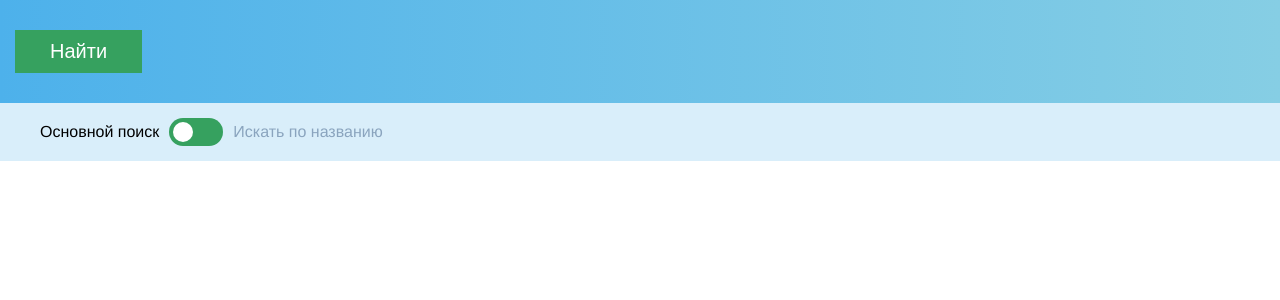
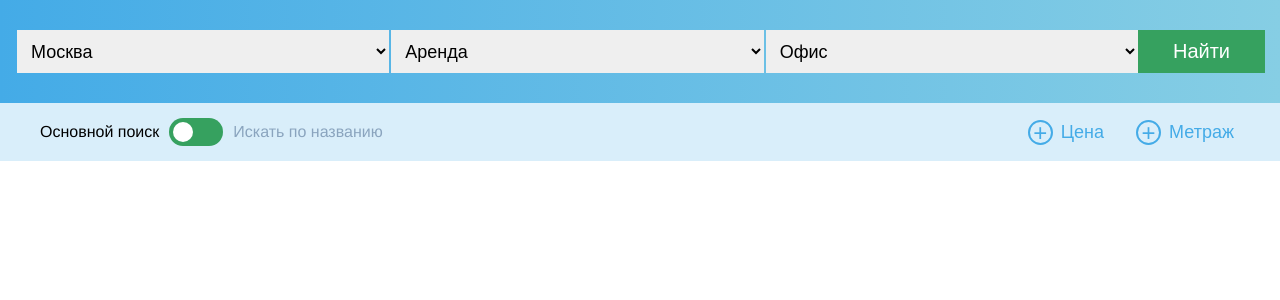
Before and after one commit to ToHor1zon/test-case-for-sovcombank, a Vue app: page / in a window 1280 px wide. Shown: the top 300 px of the page. Built offline with nearby package versions, Linux system fonts and the light colour scheme.

Commit message:
add selectors and footer options components

```diff
--- a/src/assets/style/variables.scss
+++ b/src/assets/style/variables.scss
@@ -1,3 +1,29 @@
 $text-color: #2c3e50;
 
 $primary-color: rgb(54, 161, 95);
+$background-primary: rgb(68, 171, 231);
+$background-secondary: rgb(134, 206, 228);
+$background-opacity: rgba(68, 171, 231, 0.2);
+
+
+$breakpoints: (
+    'xxs': (max-width: 375px),
+    'xs': (max-width: 425px),
+    'sm': (max-width: 576px),
+    'md': (max-width: 768px),
+    'lg': (max-width: 992px),
+    'xl': (max-width: 1200px),
+    'xxl': (max-width: 1400px),
+    'xxxl': (max-width: 1600px),
+);
+
+$breakpoints-min: (
+    'xxs': (min-width: 320px),
+    'xs': (min-width: 375px),
+    'sm': (min-width: 425px),
+    'md': (min-width: 576px),
+    'lg': (min-width: 768px),
+    'xl': (min-width: 992px),
+    'xxl': (min-width: 1200px),
+    'xxxl': (min-width: 1400px),
+);
--- a/src/components/MainSearch.vue
+++ b/src/components/MainSearch.vue
@@ -8,7 +8,22 @@
     </div>
     <div class="main-search-footer__wrapper">
       <div class="main-search-footer-switcher__wrapper">
-        <Switcher :checked="isOptionSearch" @clickOnSwitcher="switcherStateHandler" />
+        <Switcher
+          :checked="isOptionSearch"
+          @clickOnSwitcher="switcherStateHandler"
+        />
+      </div>
+      <div class="main-search-footer-params__wrapper">
+        <FooterOption
+          @click="clickOnPriceOption"
+          :title="'Цена'"
+          :isActive="isActivePrice"
+        />
+        <FooterOption
+          @click="clickOnSquareOption"
+          :title="'Метраж'"
+          :isActive="isActiveSquare"
+        />
       </div>
     </div>
   </div>
@@ -17,25 +32,35 @@
 <script>
 import SearchByName from "./search/ByName.vue";
 import SearchByOptions from "./search/ByOptions.vue";
+import FooterOption from "./search/elements/FooterOption.vue";
 import Switcher from "./search/elements/Switcher.vue";
 
 export default {
+  name: "MainSearch",
   components: {
     SearchByOptions,
     SearchByName,
     Switcher,
+    FooterOption,
   },
   data() {
     return {
       isOptionSearch: false,
+      isActivePrice: false,
+      isActiveSquare: false,
     };
   },
   methods: {
     switcherStateHandler(isChecked) {
-
       this.isOptionSearch = isChecked;
-    }
-  }
+    },
+    clickOnPriceOption() {
+      this.isActivePrice = !this.isActivePrice;
+    },
+    clickOnSquareOption() {
+      this.isActiveSquare = !this.isActiveSquare;
+    },
+  },
 };
 </script>
 
@@ -45,8 +70,8 @@ export default {
     &__wrapper {
       background: linear-gradient(
         to right,
-        rgb(77, 177, 235),
-        rgb(134, 206, 228)
+        $background-primary,
+        $background-secondary
       );
       padding: 30px 15px;
     }
@@ -54,6 +79,8 @@ export default {
 
   &-footer {
     &__wrapper {
+      display: flex;
+      justify-content: space-between;
       background-color: rgba(68, 171, 231, 0.2);
       padding: 15px 40px;
     }
@@ -64,7 +91,12 @@ export default {
         align-items: center;
       }
     }
+
+    &-params {
+      &__wrapper {
+        display: flex;
+      }
+    }
   }
 }
-
 </style>
--- a/src/components/search/ByOptions.vue
+++ b/src/components/search/ByOptions.vue
@@ -1,9 +1,9 @@
 <template>
-  <div>
-    <div>
-      <!-- <Select />
-      <Select />
-      <Select /> -->
+  <div class="search-by-option__wrapper">
+    <div class="search-by-option-main__wrapper">
+      <Select :name="'city'" :options="cities" class="search-by-option-main__select" />
+      <Select :name="'typeOfDeal'" :options="typesOfDeal" class="search-by-option-main__select" />
+      <Select :name="'typeOfArea'" :options="typesOfArea" class="search-by-option-main__select" />
       <AcceptButton />
     </div>
   </div>
@@ -11,20 +11,47 @@
 
 <script>
 import AcceptButton from "./elements/AcceptButton.vue";
-// import Select from "./elements/Select.vue";
+import Select from "./elements/Select.vue";
 
 export default {
   name: "SearchByOptions",
   components: {
-    // Select,
+    Select,
     AcceptButton,
   },
   data() {
     return {
-      city: null,
-      typeOfDeal: null, // сделать через enum
-      typeOfArea: null, // сделать через enum
+      cities: [
+        { name: "Москва", id: 1 },
+        { name: "Санкт-Петербург", id: 2 },
+        { name: "Краснодар", id: 3 },
+      ],
+      typesOfDeal: [
+        { name: "Аренда", id: 1 },
+        { name: "Покупка", id: 2 },
+      ],
+      typesOfArea: [
+        { name: "Офис", id: 1 },
+        { name: "Квартира", id: 2 },
+      ],
     };
   },
 };
 </script>
+
+<style lang="scss">
+.search-by-option {
+  &-main {
+    &__wrapper {
+      display: flex;
+      flex-wrap: wrap;
+    }
+
+    &__select {
+      flex-grow: 1;
+      flex-basis: 0;
+      min-width: 180px;
+    }
+  }
+}
+</style>
--- /dev/null
+++ b/src/components/search/elements/FooterOption.vue
@@ -0,0 +1,77 @@
+<template>
+  <button @click="$emit('click', isActive)" class="search-footer-button">
+    <div
+      :class="[
+        'search-footer-button__icon',
+        { 'search-footer-button__icon--active': isActive },
+      ]"
+    >
+      +
+    </div>
+    <div>{{ title }}</div>
+  </button>
+</template>
+
+<script>
+export default {
+  name: "FooterOption",
+  props: {
+    title: {
+      type: String,
+      require: true,
+    },
+    isActive: {
+      type: Boolean,
+      require: true,
+    },
+  },
+};
+</script>
+
+<style scoped lang="scss">
+.search-footer-button {
+  display: flex;
+  align-items: center;
+  color: $background-primary;
+  cursor: pointer;
+
+  &:hover {
+    .search-footer-button__icon {
+      transform: rotate(10deg);
+    }
+
+    .search-footer-button__icon--active {
+      transform: rotate(35deg);
+    }
+  }
+
+  &:first-child {
+    margin-right: 20px;
+  }
+
+  &__icon {
+    border: 2px solid $background-primary;
+    width: 21px;
+    height: 21px;
+    border-radius: 50%;
+    text-align: center;
+    vertical-align: middle;
+    padding-bottom: 0;
+    font-size: 24px;
+    line-height: 22px;
+    margin-right: 8px;
+    transition: 0.2s;
+
+    &--active {
+      transform: rotate(45deg);
+      color: #e25050;
+    }
+  }
+}
+
+button {
+  border: 0;
+  font-size: 18px;
+  background-color: inherit;
+}
+</style>
--- a/src/components/search/elements/Input.vue
+++ b/src/components/search/elements/Input.vue
@@ -23,5 +23,7 @@ input {
   padding: 0 10px;
   font-size: 18px;
   width: 100%;
+  height: 43px;
+  border: 0;
 }
 </style>
--- a/src/components/search/elements/Select.vue
+++ b/src/components/search/elements/Select.vue
@@ -1,6 +1,6 @@
 <template>
-  <select :name="props.name">
-    <option v-for="option in options" :key="option.value" :value="option.value">
+  <select :name="name">
+    <option v-for="option in options" :key="option.id" :value="option.id">
       {{ option.name }}
     </option>
   </select>
@@ -21,3 +21,19 @@ export default {
   },
 };
 </script>
+
+<style scoped lang="scss">
+
+select {
+  height: 43px;
+  border: 0;
+  margin-left: 2px;
+  padding: 0 10px;
+  font-size: 18px;
+
+  option {
+    height: 43px;
+  }
+}
+
+</style>
```
